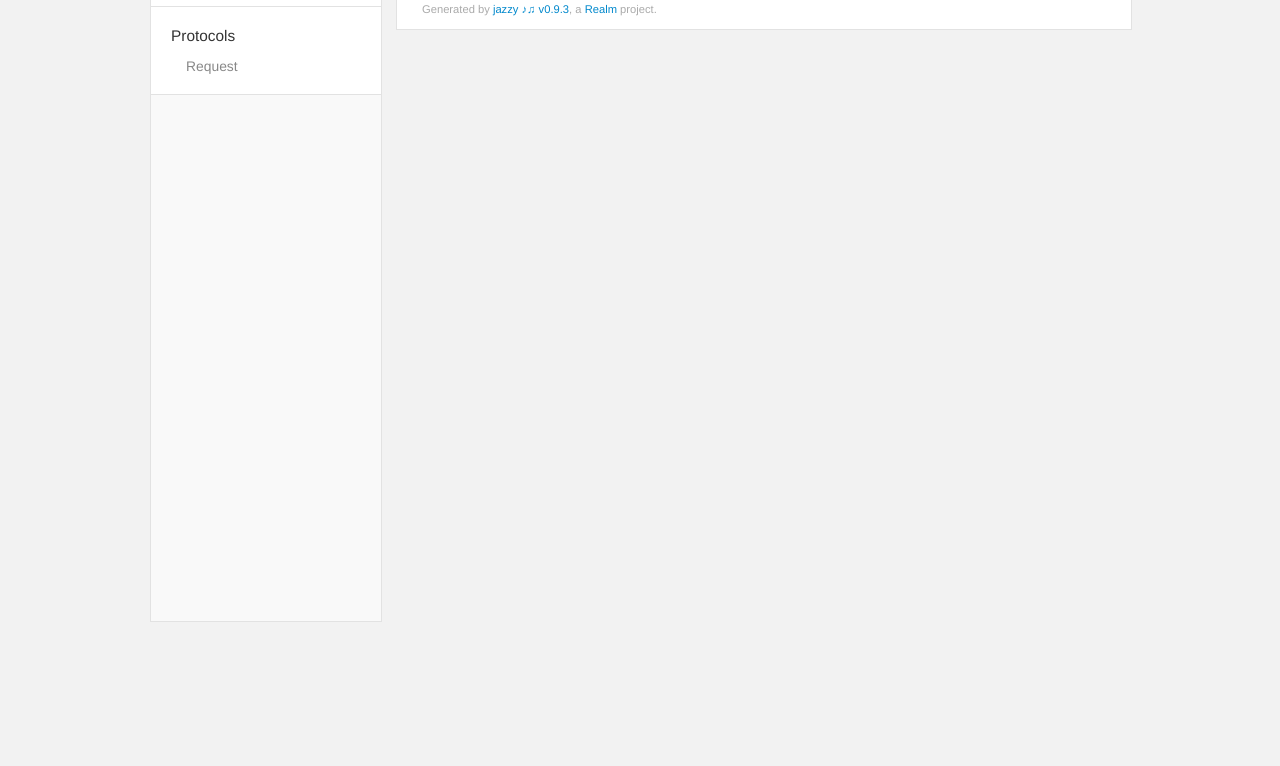
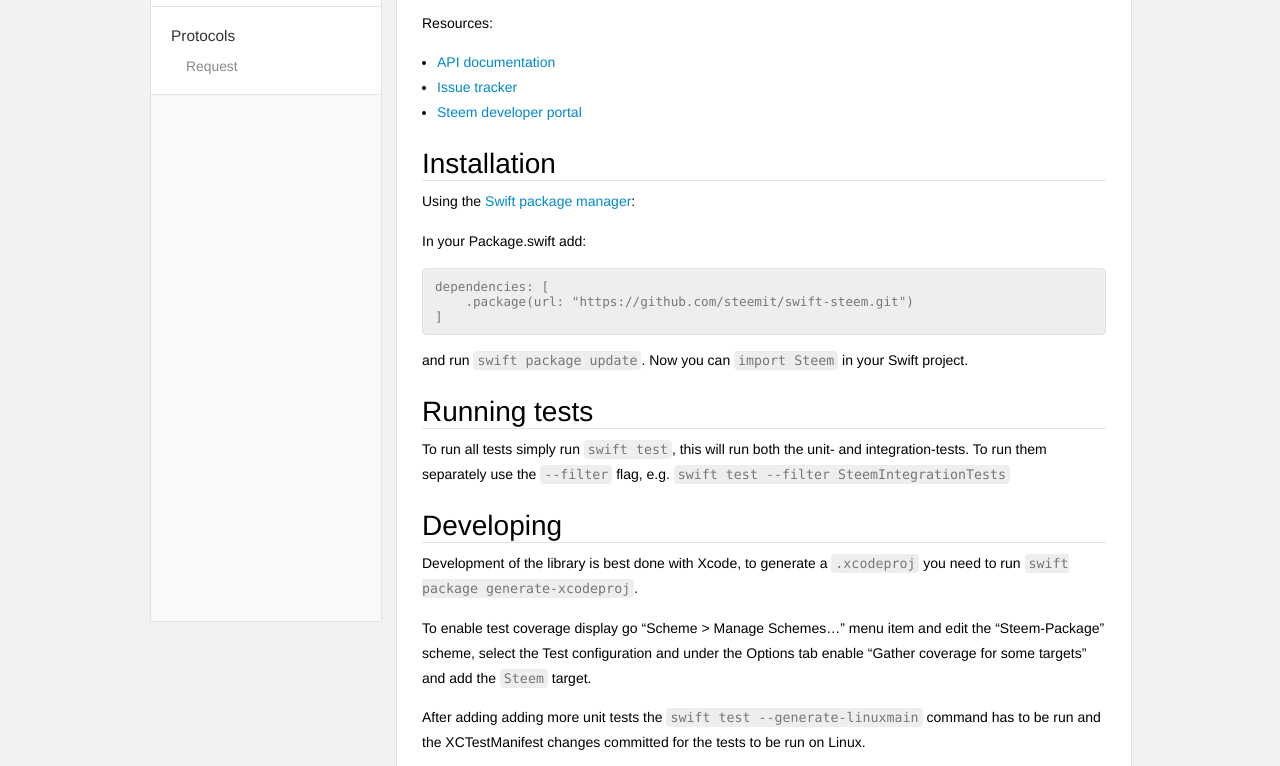
Before and after one commit to steemit/swift-steem, a plain HTML site: page index.html in a window 1280 px wide. Shown: the part 178-944 px from the top of the page. Before the commit the page ends 800 px from the top, so only its background shows below. Drawn offline with Linux system fonts and the light colour scheme.

Commit message:
Update docs [ci skip]

```diff
--- a/index.html
+++ b/index.html
@@ -52,9 +52,38 @@
         <section>
           <section class="section">
 
-            <h3 id='authors' class='heading'>Authors</h3>
+            <h1 id='swift-steem' class='heading'>swift-steem</h1>
 
-<p>Steemit Inc.</p>
+<p>Official Steem library for Swift.</p>
+
+<p>Resources:</p>
+
+<ul>
+<li><a href="https://steemit.github.io/swift-steem/">API documentation</a></li>
+<li><a href="https://github.com/steemit/swift-steem/issues">Issue tracker</a></li>
+<li><a href="https://developers.steem.io">Steem developer portal</a></li>
+</ul>
+<h2 id='installation' class='heading'>Installation</h2>
+
+<p>Using the <a href="https://swift.org/package-manager/">Swift package manager</a>:</p>
+
+<p>In your Package.swift add:</p>
+<pre class="highlight plaintext"><code>dependencies: [
+    .package(url: "https://github.com/steemit/swift-steem.git")
+]
+</code></pre>
+
+<p>and run <code>swift package update</code>. Now you can <code>import Steem</code> in your Swift project.</p>
+<h2 id='running-tests' class='heading'>Running tests</h2>
+
+<p>To run all tests simply run <code>swift test</code>, this will run both the unit- and integration-tests. To run them separately use the <code>--filter</code> flag, e.g. <code>swift test --filter SteemIntegrationTests</code></p>
+<h2 id='developing' class='heading'>Developing</h2>
+
+<p>Development of the library is best done with Xcode, to generate a <code>.xcodeproj</code> you need to run <code>swift package generate-xcodeproj</code>.</p>
+
+<p>To enable test coverage display go <q>Scheme > Manage Schemes&hellip;</q> menu item and edit the <q>Steem-Package</q> scheme, select the Test configuration and under the Options tab enable <q>Gather coverage for some targets</q> and add the <code>Steem</code> target.</p>
+
+<p>After adding adding more unit tests the <code>swift test --generate-linuxmain</code> command has to be run and the XCTestManifest changes committed for the tests to be run on Linux.</p>
 
           </section>
         </section>
```
Also changed, not shown: docsets/.docset/Contents/Resources/Documents/badge.svg (added), docsets/.docset/Contents/Resources/Documents/index.html, docsets/.docset/Contents/Resources/Documents/undocumented.json (added), 1 other file.
